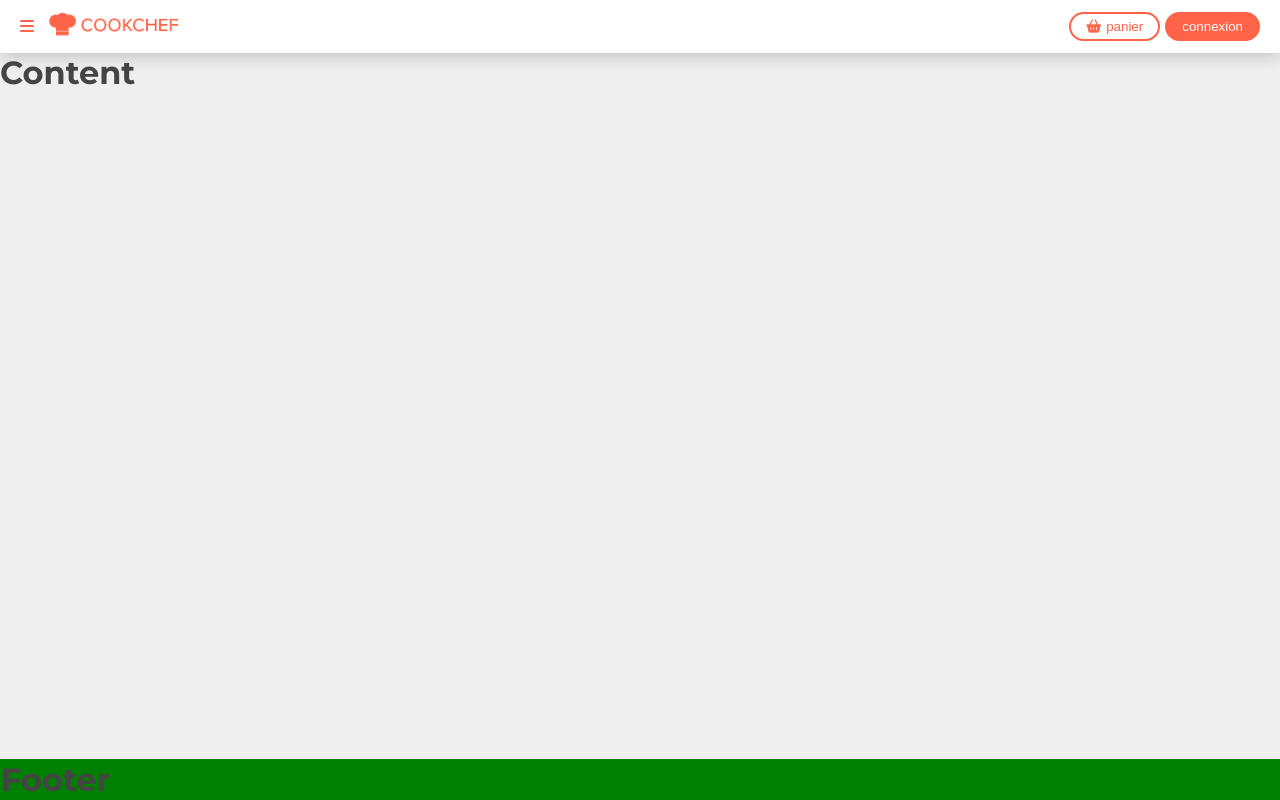
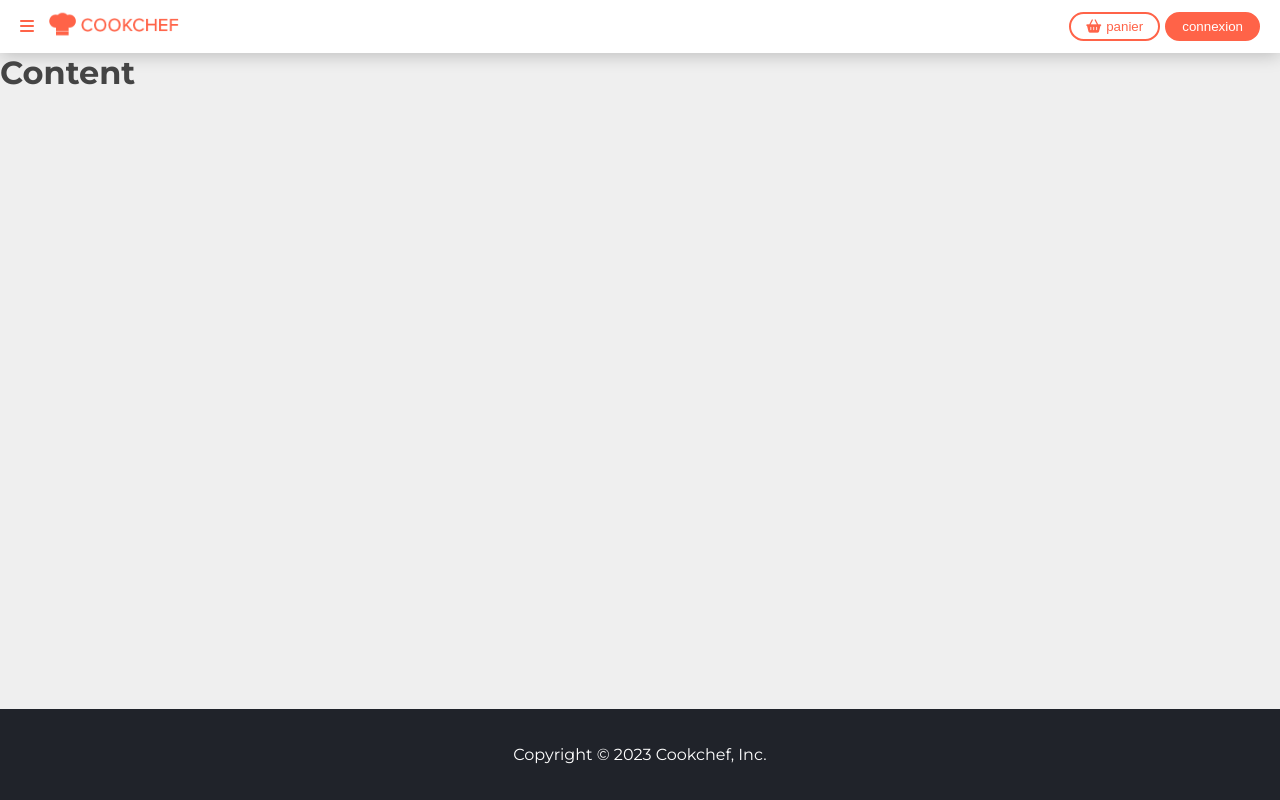
Before and after one commit to bricard-dev/cookchef, a React (Create React App) app: page / in a window 1280 px wide. Built offline with nearby package versions, Linux system fonts and the light colour scheme.

Commit message:
feat: implement footer
Display the footer.

```diff
--- a/src/components/Footer.js
+++ b/src/components/Footer.js
@@ -1,5 +1,13 @@
+import styles from "./Footer.module.scss";
+
 function Footer() {
-  return <h1 className="b2">Footer</h1>;
+  return (
+    <footer
+      className={`${styles.footer} d-flex flex-row align-items-center justify-content-center p-20`}
+    >
+      <p>Copyright © 2023 Cookchef, Inc.</p>
+    </footer>
+  );
 }
 
 export default Footer;
--- /dev/null
+++ b/src/components/Footer.module.scss
@@ -0,0 +1,4 @@
+.footer {
+  background-color: var(--gray-1);
+  color: white;
+}
```
